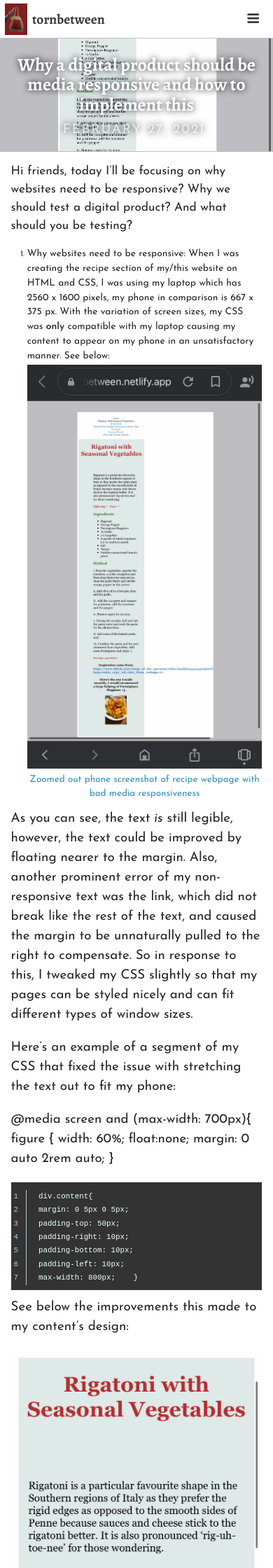
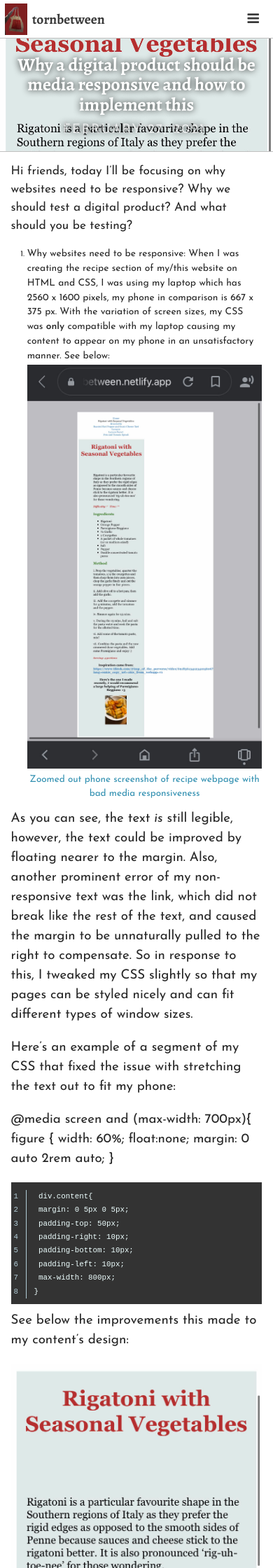
Before and after one commit to Hol1999/Hollyrecipewebsite, a Jekyll site: the page built from _posts/2021-02-26-why-a-digital-product-should-be-media-responsive-and-how-to-implement-this.md, in a window 390 px wide. Shown: the top 2240 px of the page at 70% size. Built offline with Jekyll 4.4.1, drawn with Linux system fonts in a browser that asks for light colours; some web fonts are replaced; some of the changed text lies outside the part shown.

Commit message:
Update Post “2021-02-26-why-a-digital-product-should-be-media-responsive-and-how-to-implement-this”

````diff
--- a/_posts/2021-02-26-why-a-digital-product-should-be-media-responsive-and-how-to-implement-this.md
+++ b/_posts/2021-02-26-why-a-digital-product-should-be-media-responsive-and-how-to-implement-this.md
@@ -2,7 +2,7 @@
 layout: post
 title: Why a digital product should be media responsive and how to implement this
 date: 2021-02-27T11:28:00.000Z
-header_feature_image: ../uploads/iphone8.1.jpg
+header_feature_image: ../uploads/media.jpg
 title_color: "#ffffff"
 caption: 27/2/21
 comments: false
@@ -20,31 +20,34 @@ As you can see, the text *is* still legible, however, the text could be improved
 Here's an example of a segment of my CSS that fixed the issue with stretching the text out to fit my phone:
 
    @media screen and (max-width: 700px){
-     figure {
+    figure {
       width: 60%;
-       float:none;
-       margin: 0 auto 2rem auto;
+      float:none;
+      margin: 0 auto 2rem auto;
      }
 
-     div.content{
-     margin: 0 5px 0 5px;
-     padding-top: 50px;
-     padding-right: 10px;
-     padding-bottom: 10px;
-     padding-left: 10px;
-     max-width: 800px;
-   }
+```
+ div.content{
+ margin: 0 5px 0 5px;
+ padding-top: 50px;
+ padding-right: 10px;
+ padding-bottom: 10px;
+ padding-left: 10px;
+ max-width: 800px;
+}
+```
 
 See below the improvements this made to my content's design:
 
-   ![Better version of media responsiveness for my recipe pages](../uploads/iphone8.2.jpg "Better visual of media responsive display")
+![Better example of the recipe media responsiveness](../uploads/media.jpg "Better example of media responsiveness")
+
+
 
 When you add '@media' to a CSS, the content will directly target the different window sizes, in this case, I targeted screens with a max-width of 700px. In my humble opinion, I believe the second image to be a nicer visual for a phone format. What do you think?
 
 In more severe cases of media queries/issues, text and images will fumble and coincide causing the legibility of the content to be impaired, disrupting the user experience. This obviously needs to be avoided! Further guidance can be found elsewhere like for example [W3Schools](https://www.w3schools.com/) or [CSS-Tricks](https://css-tricks.com/).
 
 2. Why we should test a digital product: Well, like all published content a product needs to be tested. Like, for example, TV shows have Pilot episodes and Video Games have testers to see if the game is easily understandable/playable and has bugs that need to be fixed. Book titles or eBooks (in the case for my upcoming future), have many error-proofing stages, like Proofreading and Copy-Editing, where it is imperative to find continuity errors or simple grammar/spelling errors before the title has gone to its final printing/distributing stages.
-
 3. So what needs to be tested: Usability, for one; does everything work the way it's intended and does the direction flow. What I mean by this is, you often press different buttons on a webpage, to take you elsewhere on the website. Does that work and can you get back to your previous page or home page with the press of one button? Again, get other people to test whether the information is clear and correct and whether it is compatible with different media screens.
 
 Sometimes when you build an app or website, the creator personally knows the ins and outs, but is it 'idiot-proof' or perhaps rephrased nicer is it **really easy** to manoeuvre? A good way to test these things is to get some guinea pigs to work their way around the website and offer some *constructive* criticism.
````
Also changed, not shown: uploads/media.jpg (added).
